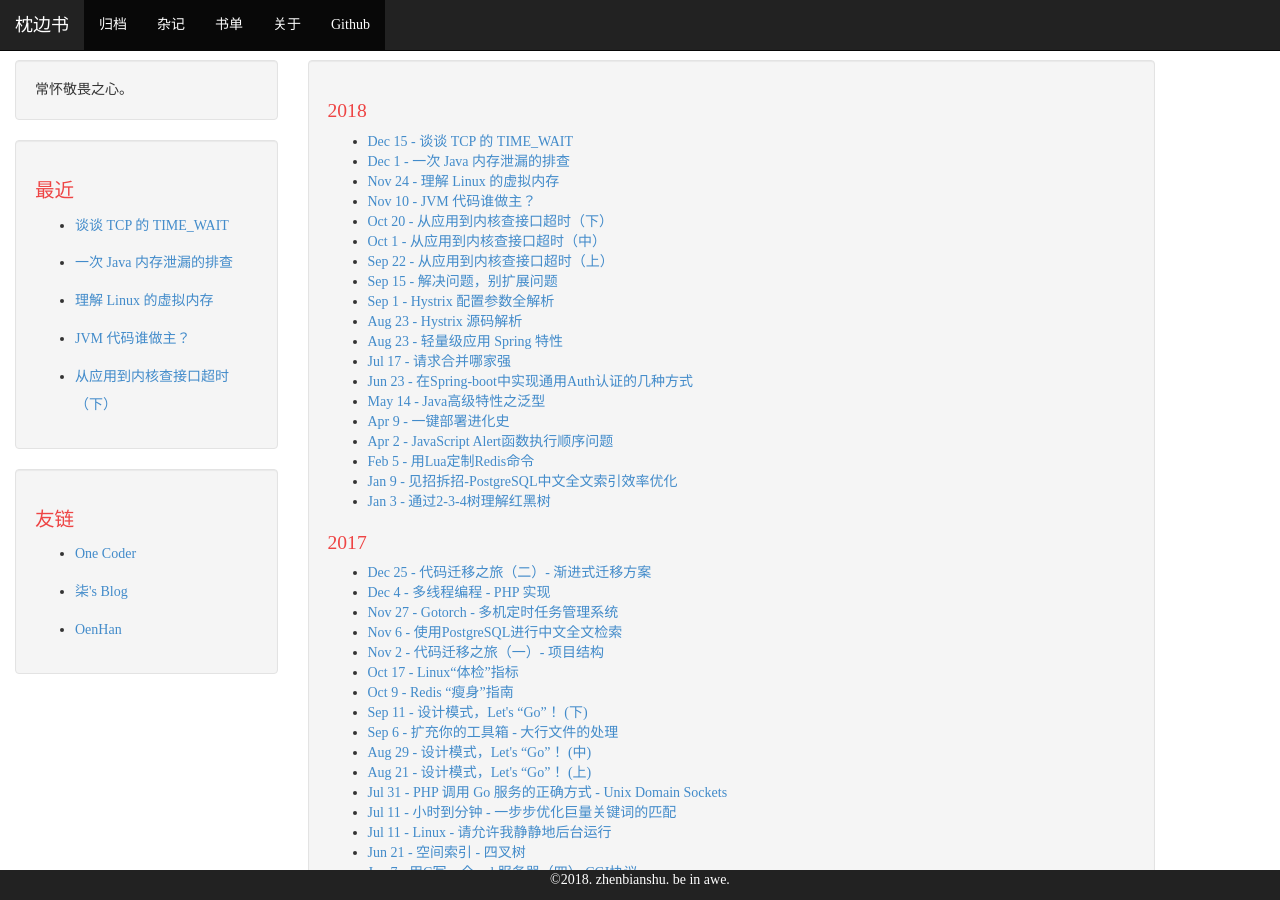
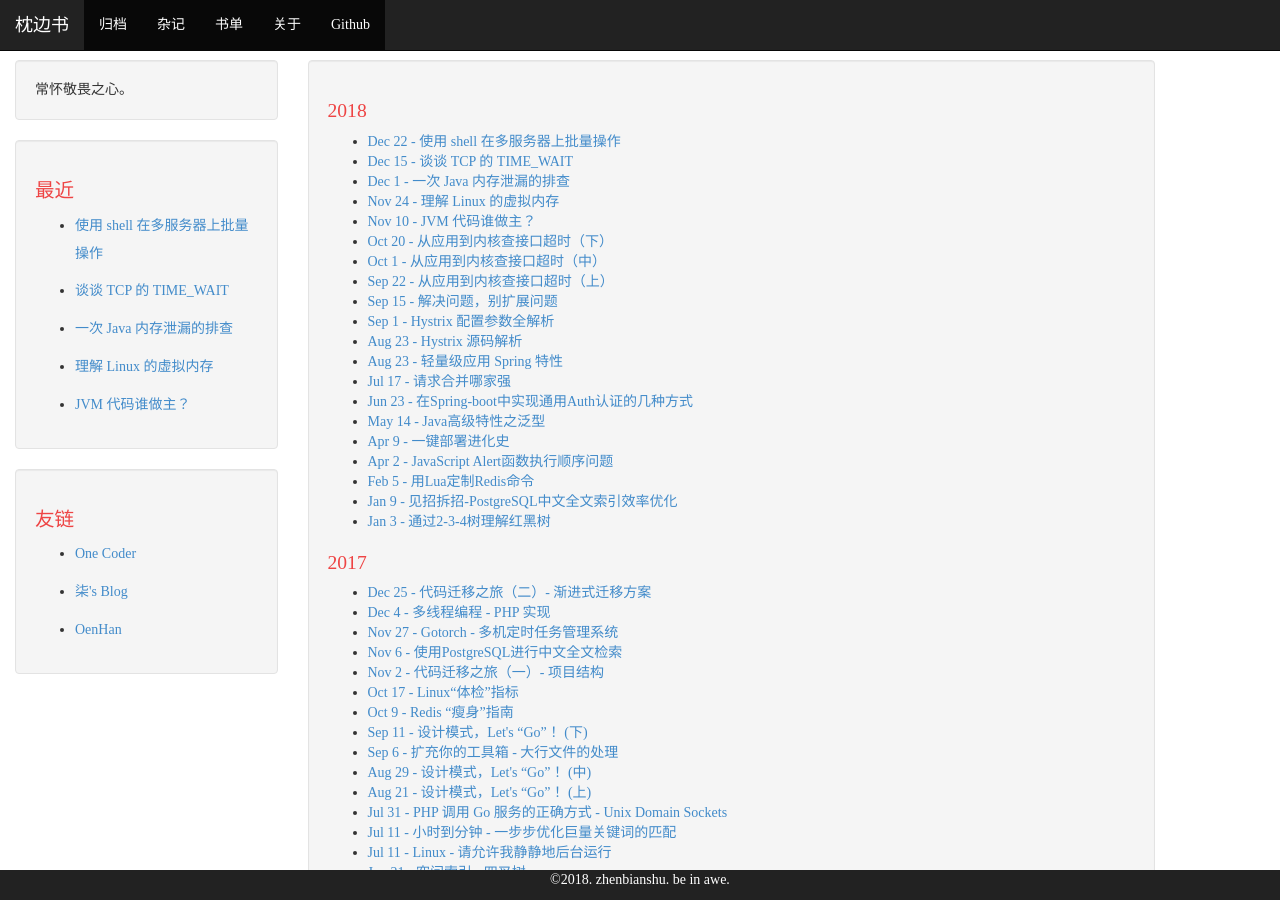
Before and after one commit to zhenbianshu/zhenbianshu.github.io, a Jekyll site: the page built from archive.html, in a window 1280 px wide and 900 px high. Built offline with Jekyll 4.4.1, drawn with Linux system fonts in a browser that asks for light colours; comment, search, counter and statistics services are not loaded; part of the change alters nothing that is shown.

````diff
--- /dev/null
+++ b/_posts/2018-12-22-multi_server_batch_operation.md
@@ -0,0 +1,122 @@
+---
+layout: post
+title: "使用 shell 在多服务器上批量操作"
+category: blog
+tags: [ssh, Linux, OPS，shell]
+date: 2018-12-22 13:00:06 +0800
+comments: true
+---
+## 需求
+---
+日常工作中，我们常需要同时在多台服务器上执行同样的命令，如对比日志、检查服务等。这就需要我们有服务器批量操作的能力。
+
+两年前写过一篇文章，[shell实现SSH自动登陆](/2016/09/shell_ssh_auto_login.html) 使用 shell 的 `expect` 命令进行 ssh 登陆，这种方式的灵活性确实非常高，但实现起来比较麻烦，而且单进程阻塞的特性也是它的硬伤，如果使用它进行批量操作，就需要启动多个 expect 进程，涉及到各个进程和主进程的双向通信，处理起来非常麻烦。
+
+不过我们可以借用 ssh `公钥登陆` 的能力，方便地实现在多个服务器上批量执行命令。
+
+{{ site.article.copyright }}
+
+## SSH 协议
+---
+说公钥登陆之前，先来说一下 SSH 协议。
+
+SSH 是一种网络协议，我们常说的 ssh 一般指其实现，即 OpenSSH，在 shell 中，也就是 ssh 命令。
+
+#### SSH
+> Secure Shell（安全外壳协议，简称SSH）是一种加密的网络传输协议，可在不安全的网络中为网络服务提供安全的传输环境。 SSH通过在网络中建立安全隧道来实现SSH客户端与服务器之间的连接。
+
+SSH 的原理跟 HTTPS 差不多，都是基于 TCP 和 非对称加密进行的应用层协议。它跟 HTTPS 的不同之处在于 HTTPS 通过 `数字证书` 和 `数字证书认证中心` 来防止中间人攻击，而 ssh 服务器的公钥没有人公证，只能通过其公钥指纹来人工确定其身份。
+
+如下图所示，我们第一次使用 ssh 登陆某台服务器时， ssh 会提示我们验证服务器的公钥指纹。
+
+<img src="/images/2018/ssh_fingerprint.png" />
+
+当我们验证此公钥指纹是我们要登陆的服务器后，服务器的公钥会被添加到 `~/.ssh/known_hosts` 里，再登陆时，ssh 检测到是已认证服务器后就会跳过公钥验证阶段。
+
+#### 建连过程
+关于通信加密的概念，我在之前的文章也有所介绍，参见：[再谈加密-RSA非对称加密的理解和使用](2017/01/understand_and_use_rsa.html)。至于 SSH 协议的建连过程，则可以参阅：[Protocol Basics: Secure Shell Protocol ](https://www.cisco.com/c/en/us/about/press/internet-protocol-journal/back-issues/table-contents-46/124-ssh.html)。
+
+总结起来主要包括以下步骤：
+
+- TCP 三次握手
+- SSH 协议版本协商
+- 客户端与服务端的公钥交换
+- 加密算法协商
+- 客户端使用对称加密的密钥认证
+- 客户端与服务端安全通信
+
+我使用 tcpdump + wireshark 抓包并查看了一下其 SSH 的建连过程，如下图所示：
+
+<img src="/images/2018/ssh_protocol.png" />
+
+不得不再次感叹 tcpdump + wireshark 是学习网络协议的真神器。
+
+## ssh 工具
+---
+#### ssh
+作为工具， ssh 分为服务端和客户端，在服务端，它是 `sshd`，一般占用 22 端口。我们平常使用的是其客户端，一般用法为 `ssh user@host`，然后根据 ssh 的提示，我们输入密码后登陆到服务器。
+
+它的功能非常强大，看其支持参数就知道了。
+
+```shell
+ssh [-1246AaCfGgKkMNnqsTtVvXxYy] [-b bind_address] [-c cipher_spec] [-D [bind_address:]port] [-E log_file] [-e escape_char] [-F configfile] [-I pkcs11] [-i identity_file] [-J [user@]host[:port]] [-L address] [-l login_name] [-m mac_spec] [-O ctl_cmd] [-o option] [-p port] [-Q query_option] [-R address] [-S ctl_path] [-W host:port] [-w local_tun[:remote_tun]] [user@]hostname [command]
+```
+
+介绍完了 SSH 协议和 ssh 命令，终于说到公钥登陆了。
+#### 公钥登陆
+理解了非对称加密的原理后，再公钥登陆会非常简单。由于公私钥是唯一的一对，在客户端保障自己私钥安全的情况下，服务端通过公钥就可以完全确定客户端的真实性，所以要实现公钥登陆，我们就要先生成一个公私密钥对。
+
+通过 `ssh-keygen` 命令来生成密钥对，为了让步骤更完整，我把它们暂时保存到工作目录，默认会保存到 `~/.ssh` 目录。
+
+```shell
+~ ssh-keygen
+Generating public/private rsa key pair.
+Enter file in which to save the key (/Users/zbs/.ssh/id_rsa): ./test
+Enter passphrase (empty for no passphrase):
+Enter same passphrase again:
+Your identification has been saved in ./test.
+Your public key has been saved in ./test.pub.
+The key fingerprint is:
+SHA256:xxxxx/B17z/xxxxxx zbs@zbs.local
+The key's randomart image is:
++---[RSA 2048]----+
+|    o+*.. EO*    |
+|   ....          |
+|    oo+    .o++.o|
++----[SHA256]-----+
+~ ls ./test*
+./test     ./test.pub
+```
+
+把私钥文件 ./test 的内容放到 `客户端的 ~/.ssh/id_rsa`，再使用密码试登陆到服务器后，将公钥内容 `./test.pub` 里的内容放到 `服务器的 ~/.ssh/authorized_keys`。
+
+再次登陆时，ssh 会自动使用自己的私钥来认证，也就避免了输出密码。
+
+#### 批量操作
+公钥登陆帮我们避免了每次登陆服务器要输出密码的麻烦，它同时也解决了每个登陆会话都会同步阻塞的问题，这样我们就可以利用 ssh 的 `ssh user@host command` 方式来直接在服务器上执行命令。
+
+同时，在我们拥有一个 ip 列表的情况下，使用 for 循环遍历 ip 列表，在多个服务器上批量执行命令也就成为了可能。
+
+关于批量执行，已经有很多开源工具了，如使用 python 编写的 [pssh](https://pypi.org/project/pssh/)，C++ 编写的 [hss](https://github.com/six-ddc/hss)（帮同事做个广告）等。
+
+## 多服务器文件合并
+---
+前几天，帮同事在多个服务器上查找日志，需要把在多个服务器上查到的日志都汇总到同一台机器上进行统计分析。我是用 pssh 登陆的多个服务器，由于日志量太大，查出来的结果输出到终端上再复制有些不现实，而使用重定向，结果又会重定向到各自的服务器。
+
+#### scp
+这时候可以使用 `scp`，scp 跟 ssh 是同一家族的命令，也是基于 SSH 协议实现的安全传输协议。只要在各个服务器之间互相保存着对方的公钥，就可以跟 ssh 命令一样，实现免密操作。
+
+scp 的常见用法是 `scp src dst`，其中远程路径可以表示为 `user@host:/path`。在批量登陆的情况下，可以使用 grep 等命令先把结果文件输入到一个文件中，再使用 scp 命令将其复制到同一台服务器。
+
+为了避免各个服务器的文件名冲突，可以使用 `uuidgen | xargs -I {} scp result.log root@ip:/result/{} ` 将各个服务器的结果复制到不同的文件中，再使用 cat 将 result 文件夹中的文件合并到一块。
+
+#### nc
+当然，大多数情况下，我们的服务器之间并不会互相保存公钥，不过 `nc` 命令可以完美解决这个问题。
+
+nc 的 `-k` 选项，可以让 nc 服务端在文件传输结束后保持连接不关闭。这样，我们使用 `nc -k -4l port > result.log` 启动一个 nc 服务端，再使用 `grep xxx info.log | nc ip port` 即可实现结果数据的合并。
+
+## 小结
+---
+本文介绍的各个工具还是属于开发的小打小闹，了解多一些工具总是好的。如果做运维工作的话，还是需要依赖 OPS 平台集成更多功能，实现完整的自动化。
+
+{{ site.article.summary }}
````
Also changed, not shown: _posts/2018-12-15-talk_about_tcp_timewait.md (line endings or trailing spaces), images/2018/ssh_fingerprint.png (added), images/2018/ssh_protocol.png (added).
